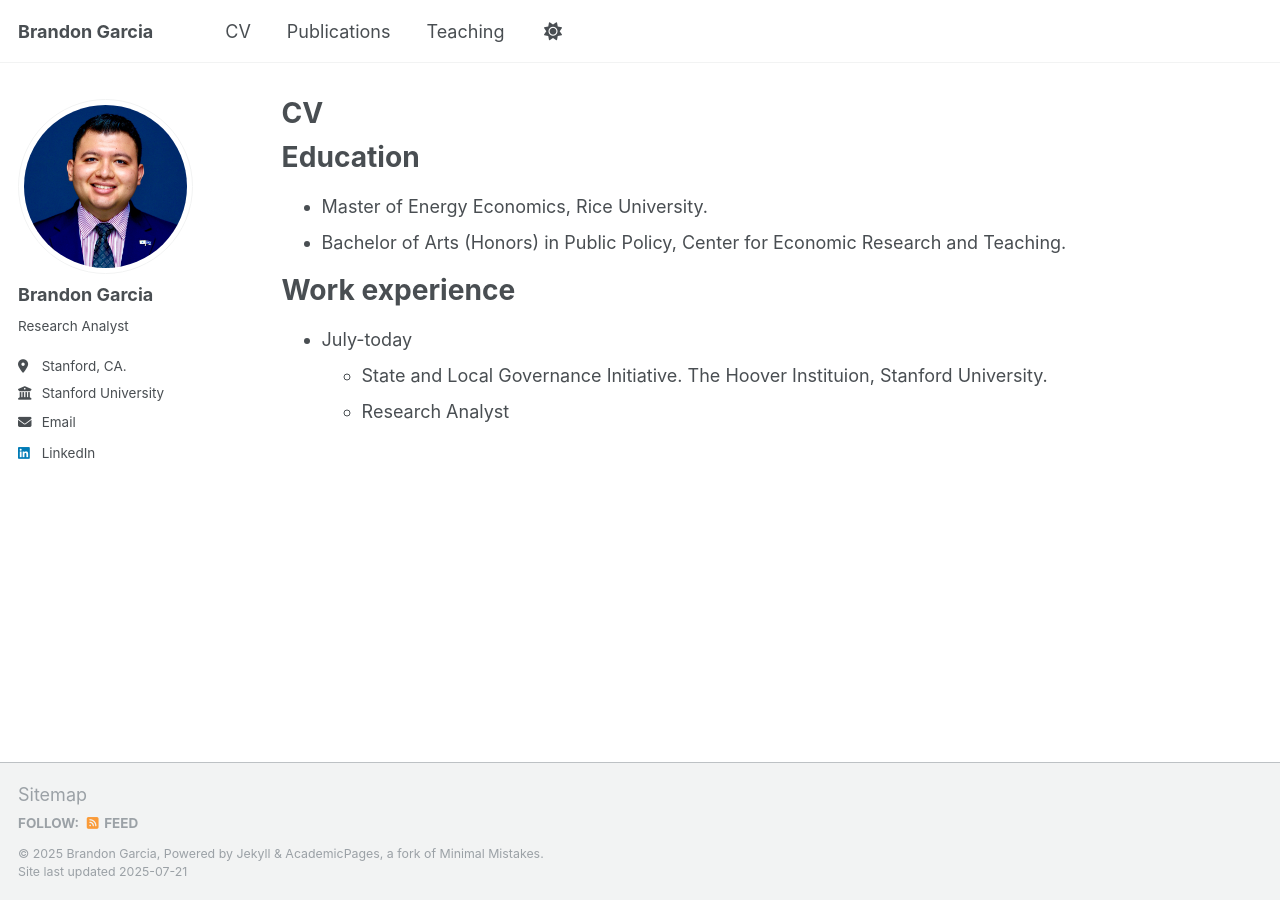
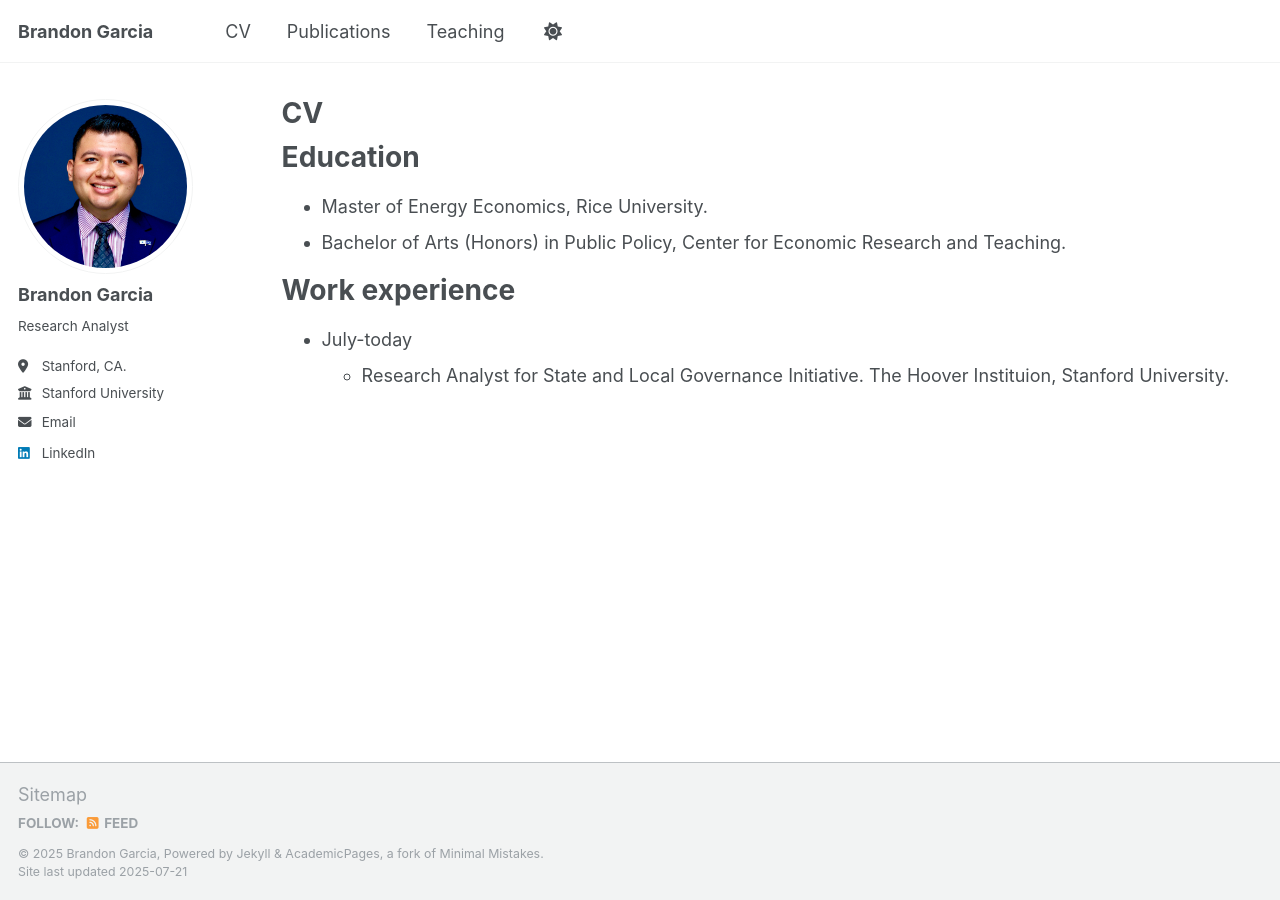
Before and after one commit to brandgp/main, a Jekyll site: the page built from _pages/cv.md, in a window 1280 px wide. Built offline with Jekyll 4.4.1, drawn with Linux system fonts in a browser that asks for light colours; a script that is not in the unit is left out.

Commit message:
Update cv.md

```diff
--- a/_pages/cv.md
+++ b/_pages/cv.md
@@ -17,5 +17,4 @@ Education
 Work experience
 ======
 * July-today
-  * State and Local Governance Initiative. The Hoover Instituion, Stanford University.
-  * Research Analyst
+  * Research Analyst for State and Local Governance Initiative. The Hoover Instituion, Stanford University.
```
